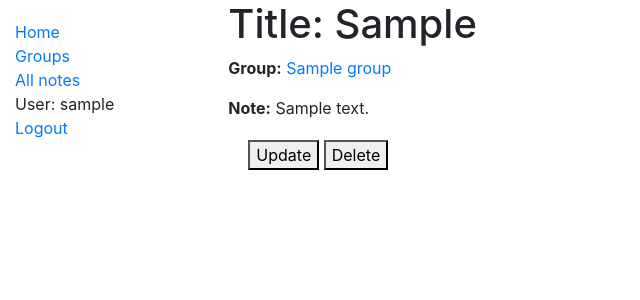
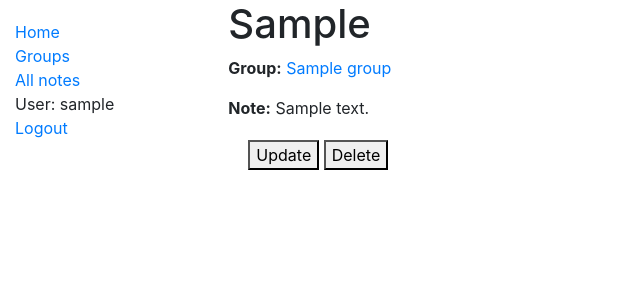
Before and after one commit to kasvk82/django_notepad, a Django app: page /catalog/note/1 in a window 1280 px wide. Shown: the top 300 px of the page, without its empty margins (0-640 px from the left). Run offline with Django 3.2, Linux system fonts and the light colour scheme; the first user in the database is signed in; tables that the repository leaves empty hold one stand-in row (Sample ...).

Commit message:
delete Title

```diff
--- a/catalog/templates/catalog/note_detail.html
+++ b/catalog/templates/catalog/note_detail.html
@@ -1,7 +1,7 @@
 {% extends "base_generic.html" %}
 
 {% block content %}
-  <h1>Title: {{ note.article }}</h1>
+  <h1>{{ note.article }}</h1>
 
   <p><strong>Group:</strong><a href="{{ group.get_absolute_url }}"> {{ note.groupID }}</a></p>
   <p><strong>Note:</strong> {{ note.noteBody }}</p>
```
